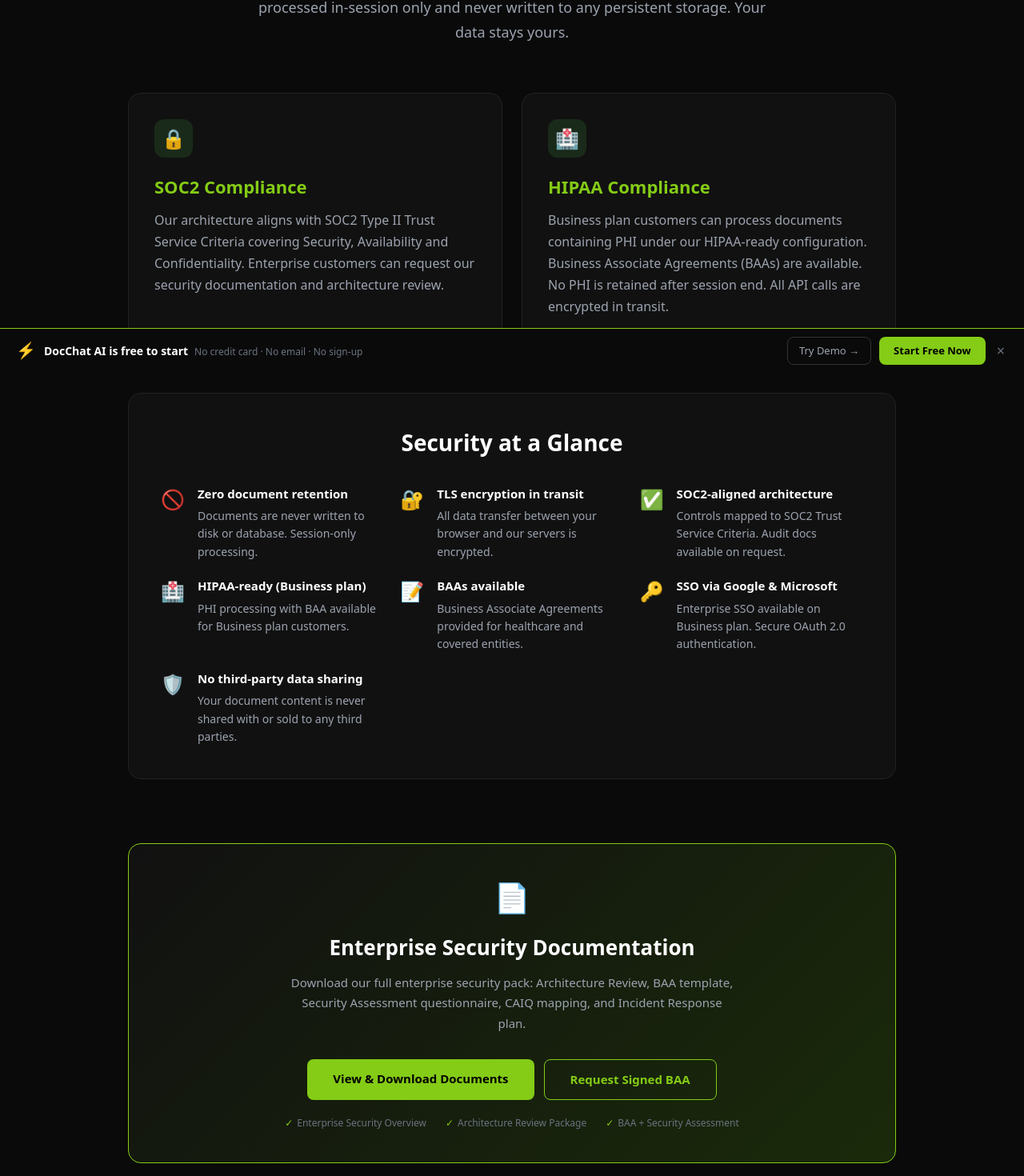
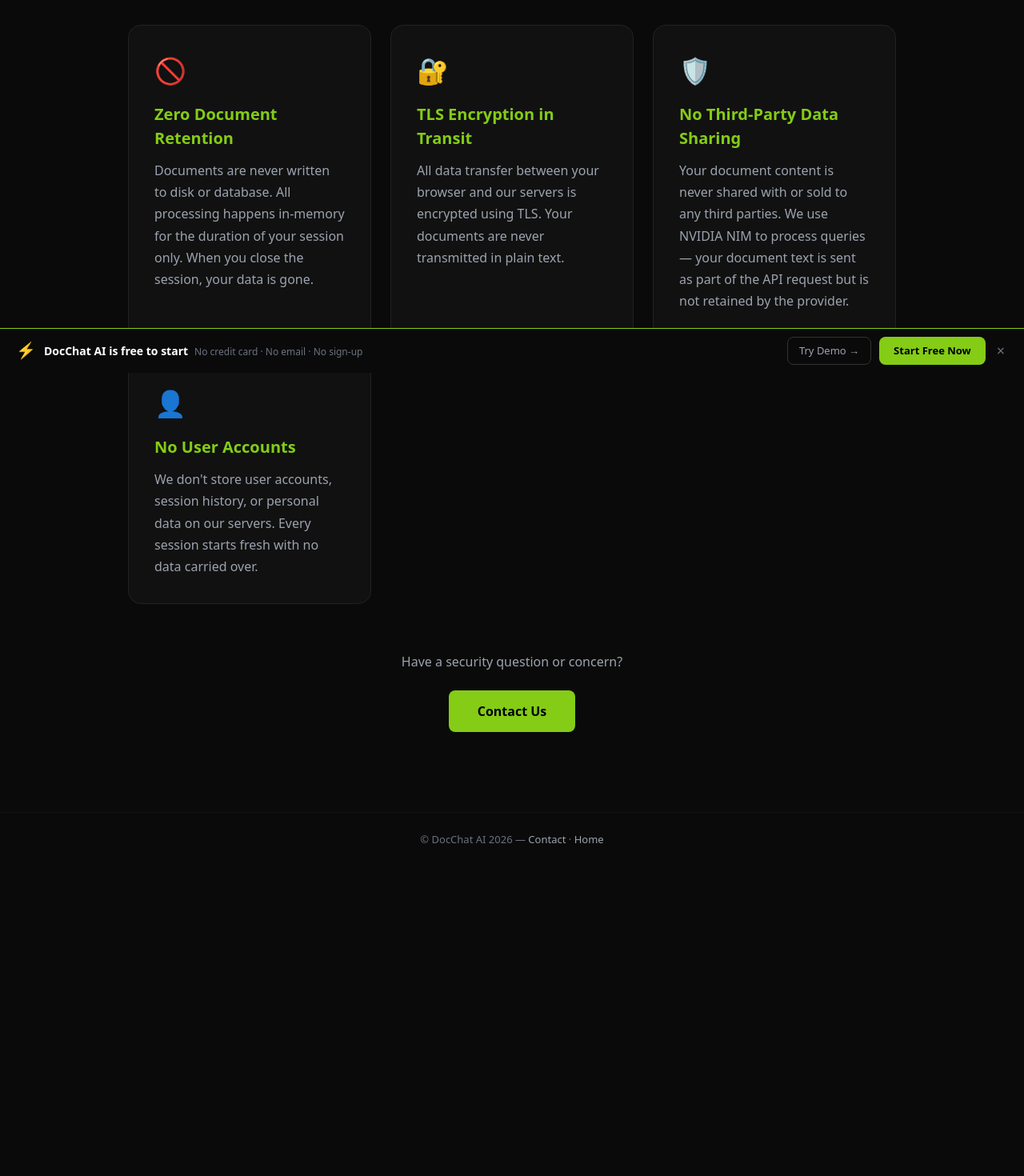
Before and after one commit to justin280/docchat-saas, a Next.js app: page /security in a window 1280 px wide. Shown: the part 334-1804 px from the top of the page at 80% size. After the commit the page ends 1474 px from the top, so only its background shows below. Built offline with nearby package versions, Linux system fonts and the light colour scheme.

Commit message:
Remove SOC2/HIPAA claims from security page, clean rewrite

```diff
--- a/app/(pages)/security/page.js
+++ b/app/(pages)/security/page.js
@@ -3,112 +3,65 @@ import NavBar from '@/app/components/NavBar';
 import StickyBar from '@/app/components/StickyBar';
 
 export const metadata = {
-  title: 'Security & Compliance | DocChat AI — SOC2, HIPAA, Zero Retention',
-  description: 'DocChat AI security architecture — SOC2-aligned, HIPAA-ready, zero document retention. Your documents are processed in-session only and never stored.',
-  keywords: 'DocChat AI security, SOC2 compliance, HIPAA compliance, zero retention, document security, data privacy',
+    title: 'Security & Privacy | DocChat AI',
+    description: 'DocChat AI processes your documents in-session only. Zero retention, TLS encryption, no third-party data sharing.',
+    keywords: 'DocChat AI security, zero retention, document privacy, data security, TLS encryption',
     alternates: { canonical: '/security' }
 };
 
 export default function SecurityPage() {
     return (
           <div style={{backgroundColor:'#0a0a0a',minHeight:'100vh',color:'#fff',fontFamily:'system-ui,sans-serif'}}>
-      {/* Nav */}
       <NavBar activePath="/security" />
 
 {/* Hero */}
       <section style={{textAlign:'center',padding:'80px 20px 60px',maxWidth:'900px',margin:'0 auto'}}>
-        <span style={{backgroundColor:'#84cc16',color:'#000',padding:'6px 16px',borderRadius:'20px',fontSize:'12px',fontWeight:'700',letterSpacing:'1px',textTransform:'uppercase',display:'inline-block',marginBottom:'24px'}}>Enterprise Security</span>
-        <h1 style={{fontSize:'clamp(36px,6vw,72px)',fontWeight:'900',margin:'0 0 24px',lineHeight:1.1}}>Security &amp; Compliance</h1>
+        <h1 style={{fontSize:'clamp(36px,6vw,72px)',fontWeight:'900',margin:'0 0 24px',lineHeight:1.1}}>Security & Privacy</h1>
         <p style={{fontSize:'18px',color:'#9ca3af',maxWidth:'640px',margin:'0 auto',lineHeight:1.7}}>
-          DocChat AI is built with a zero-retention architecture — documents are processed in-session only and never written to any persistent storage. Your data stays yours.
+          DocChat AI is built with a zero-retention architecture — documents are processed in-session only and never written to any persistent storage.
             </p>
             </section>
 
 {/* Cards */}
       <section style={{maxWidth:'1000px',margin:'0 auto',padding:'0 20px 60px',display:'grid',gridTemplateColumns:'repeat(auto-fit,minmax(280px,1fr))',gap:'24px'}}>
 
-        {/* SOC2 */}
         <div style={{backgroundColor:'#111',border:'1px solid #222',borderRadius:'16px',padding:'32px'}}>
-          <div style={{width:'48px',height:'48px',backgroundColor:'#1a2a1a',borderRadius:'12px',display:'flex',alignItems:'center',justifyContent:'center',marginBottom:'20px',fontSize:'24px'}}>
-            🔒
-          </div>
-          <h2 style={{color:'#84cc16',fontSize:'22px',fontWeight:'700',marginBottom:'12px'}}>SOC2 Compliance</h2>
-          <p style={{color:'#9ca3af',lineHeight:1.7,margin:0}}>
-            Our architecture aligns with SOC2 Type II Trust Service Criteria covering Security, Availability and Confidentiality. Enterprise customers can request our security documentation and architecture review.
-          </p>
+          <div style={{fontSize:'32px',marginBottom:'16px'}}>🚫</div>
+          <h2 style={{color:'#84cc16',fontSize:'20px',fontWeight:'700',marginBottom:'12px'}}>Zero Document Retention</h2>
+          <p style={{color:'#9ca3af',lineHeight:1.7,margin:0}}>Documents are never written to disk or database. All processing happens in-memory for the duration of your session only. When you close the session, your data is gone.</p>
         </div>
 
-        {/* HIPAA */}
         <div style={{backgroundColor:'#111',border:'1px solid #222',borderRadius:'16px',padding:'32px'}}>
-          <div style={{width:'48px',height:'48px',backgroundColor:'#1a2a1a',borderRadius:'12px',display:'flex',alignItems:'center',justifyContent:'center',marginBottom:'20px',fontSize:'24px'}}>
-            🏥
+          <div style={{fontSize:'32px',marginBottom:'16px'}}>🔐</div>
+          <h2 style={{color:'#84cc16',fontSize:'20px',fontWeight:'700',marginBottom:'12px'}}>TLS Encryption in Transit</h2>
+          <p style={{color:'#9ca3af',lineHeight:1.7,margin:0}}>All data transfer between your browser and our servers is encrypted using TLS. Your documents are never transmitted in plain text.</p>
         </div>
-          <h2 style={{color:'#84cc16',fontSize:'22px',fontWeight:'700',marginBottom:'12px'}}>HIPAA Compliance</h2>
-          <p style={{color:'#9ca3af',lineHeight:1.7,margin:0}}>
-            Business plan customers can process documents containing PHI under our HIPAA-ready configuration. Business Associate Agreements (BAAs) are available. No PHI is retained after session end. All API calls are encrypted in transit.
-          </p>
+
+        <div style={{backgroundColor:'#111',border:'1px solid #222',borderRadius:'16px',padding:'32px'}}>
+          <div style={{fontSize:'32px',marginBottom:'16px'}}>🛡️</div>
+          <h2 style={{color:'#84cc16',fontSize:'20px',fontWeight:'700',marginBottom:'12px'}}>No Third-Party Data Sharing</h2>
+          <p style={{color:'#9ca3af',lineHeight:1.7,margin:0}}>Your document content is never shared with or sold to any third parties. We use NVIDIA NIM to process queries — your document text is sent as part of the API request but is not retained by the provider.</p>
         </div>
+
+        <div style={{backgroundColor:'#111',border:'1px solid #222',borderRadius:'16px',padding:'32px'}}>
+          <div style={{fontSize:'32px',marginBottom:'16px'}}>👤</div>
+          <h2 style={{color:'#84cc16',fontSize:'20px',fontWeight:'700',marginBottom:'12px'}}>No User Accounts</h2>
+          <p style={{color:'#9ca3af',lineHeight:1.7,margin:0}}>We don't store user accounts, session history, or personal data on our servers. Every session starts fresh with no data carried over.</p>
+        </div>
+
         </section>
 
-      {/* Security Summary */}
-      <section style={{maxWidth:'1000px',margin:'0 auto',padding:'0 20px 80px'}}>
-        <div style={{backgroundColor:'#111',border:'1px solid #222',borderRadius:'16px',padding:'40px'}}>
-          <h2 style={{fontSize:'28px',fontWeight:'800',marginBottom:'32px',textAlign:'center'}}>Security at a Glance</h2>
-          <div style={{display:'grid',gridTemplateColumns:'repeat(auto-fit,minmax(260px,1fr))',gap:'20px'}}>
-            {[
-              {icon:'🚫', title:'Zero document retention', desc:'Documents are never written to disk or database. Session-only processing.'},
-              {icon:'🔐', title:'TLS encryption in transit', desc:'All data transfer between your browser and our servers is encrypted.'},
-              {icon:'✅', title:'SOC2-aligned architecture', desc:'Controls mapped to SOC2 Trust Service Criteria. Audit docs available on request.'},
-              {icon:'🏥', title:'HIPAA-ready (Business plan)', desc:'PHI processing with BAA available for Business plan customers.'},
-              {icon:'📝', title:'BAAs available', desc:'Business Associate Agreements provided for healthcare and covered entities.'},
-              {icon:'🔑', title:'SSO via Google & Microsoft', desc:'Enterprise SSO available on Business plan. Secure OAuth 2.0 authentication.'},
-              {icon:'🛡️', title:'No third-party data sharing', desc:'Your document content is never shared with or sold to any third parties.'},
-            ].map((item, i) => (
-              <div key={i} style={{display:'flex',gap:'16px',alignItems:'flex-start'}}>
-                <span style={{fontSize:'24px',flexShrink:0}}>{item.icon}</span>
-                <div>
-                  <div style={{fontWeight:'700',marginBottom:'6px',fontSize:'15px'}}>{item.title}</div>
-                  <div style={{color:'#9ca3af',fontSize:'14px',lineHeight:1.6}}>{item.desc}</div>
-                </div>
-              </div>
-            ))}
-          </div>
-        </div>
-      </section>
-
-      {/* CTA */}
-
-      {/* Security Documents CTA */}
-      <section style={{maxWidth:'1000px',margin:'0 auto',padding:'0 20px 40px'}}>
-        <div style={{background:'linear-gradient(135deg,#111 0%,#1a2a0a 100%)',border:'1px solid #84cc16',borderRadius:'16px',padding:'40px',textAlign:'center'}}>
-          <span style={{fontSize:'36px',display:'block',marginBottom:'16px'}}>&#128196;</span>
-          <h2 style={{fontSize:'26px',fontWeight:'800',margin:'0 0 12px'}}>Enterprise Security Documentation</h2>
-          <p style={{color:'#9ca3af',fontSize:'15px',margin:'0 0 8px',lineHeight:1.7,maxWidth:'560px',display:'inline-block'}}>
-            Download our full enterprise security pack: Architecture Review, BAA template, Security Assessment questionnaire, CAIQ mapping, and Incident Response plan.
-          </p>
-          <div style={{display:'flex',gap:'12px',justifyContent:'center',flexWrap:'wrap',marginTop:'24px'}}>
-            <Link href="/security/documents" style={{backgroundColor:'#84cc16',color:'#000',padding:'13px 32px',borderRadius:'8px',fontWeight:'700',fontSize:'15px',textDecoration:'none',display:'inline-block'}}>View &amp; Download Documents</Link>
-            <Link href="/contact" style={{backgroundColor:'transparent',color:'#84cc16',padding:'13px 32px',borderRadius:'8px',fontWeight:'700',fontSize:'15px',textDecoration:'none',display:'inline-block',border:'1px solid #84cc16'}}>Request Signed BAA</Link>
-          </div>
-          <div style={{display:'flex',gap:'24px',justifyContent:'center',flexWrap:'wrap',marginTop:'20px'}}>
-            {['Enterprise Security Overview','Architecture Review Package','BAA + Security Assessment'].map((d,i) => (
-              <span key={i} style={{color:'#6b7280',fontSize:'12px',display:'flex',alignItems:'center',gap:'5px'}}>
-                <span style={{color:'#84cc16'}}>&#10003;</span>{d}
-              </span>
-            ))}
-          </div>
-        </div>
-      </section>
-
+{/* Contact */}
       <section style={{textAlign:'center',padding:'0 20px 100px'}}>
-        <p style={{color:'#9ca3af',marginBottom:'24px',fontSize:'16px'}}>Have a security question or need enterprise documentation?</p>
-        <Link href="/contact" style={{backgroundColor:'#84cc16',color:'#000',padding:'14px 36px',borderRadius:'8px',fontWeight:'700',fontSize:'16px',textDecoration:'none',display:'inline-block'}}>Contact Security Team</Link>
+        <p style={{color:'#9ca3af',marginBottom:'24px',fontSize:'16px'}}>Have a security question or concern?</p>
+        <Link href="/contact" style={{backgroundColor:'#84cc16',color:'#000',padding:'14px 36px',borderRadius:'8px',fontWeight:'700',fontSize:'16px',textDecoration:'none',display:'inline-block'}}>Contact Us</Link>
         </section>
 
 {/* Footer */}
       <footer style={{borderTop:'1px solid #111',padding:'24px 20px',paddingBottom:'80px',textAlign:'center',color:'#6b7280',fontSize:'13px'}}>
-        <p style={{margin:0}}>© {new Date().getFullYear()} DocChat AI — <Link href="/contact" style={{color:'#9ca3af',textDecoration:'none'}}>Contact</Link> · <Link href="/" style={{color:'#9ca3af',textDecoration:'none'}}>Home</Link></p>
+        © DocChat AI {new Date().getFullYear()} — <Link href="/contact" style={{color:'#9ca3af',textDecoration:'none'}}>Contact</Link> · <Link href="/" style={{color:'#9ca3af',textDecoration:'none'}}>Home</Link>
           </footer>
+
       <StickyBar />
           </div>
   );
```
Lines whose indentation alone changed are shown as unchanged.
